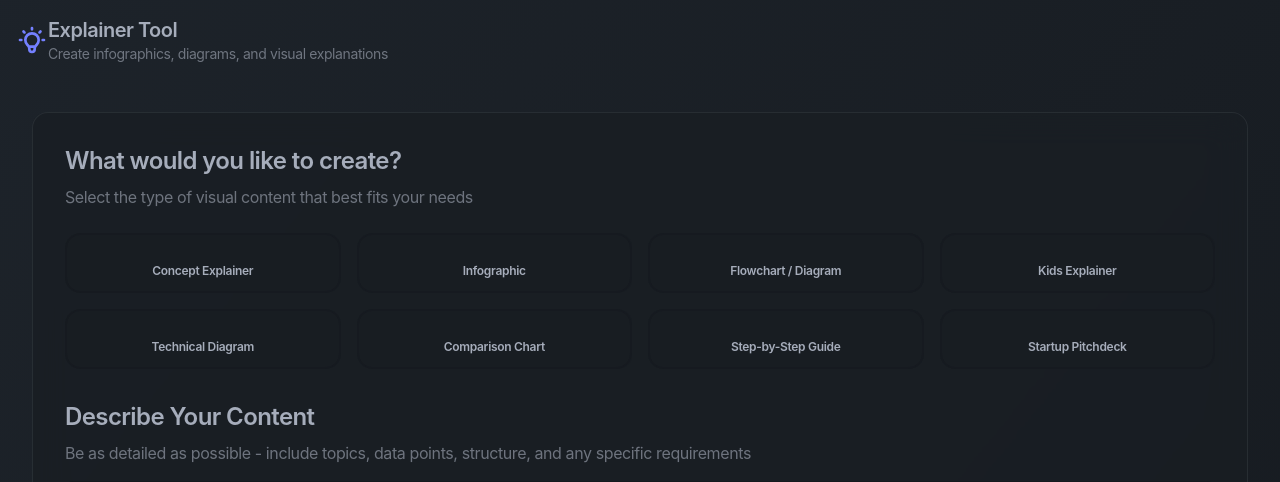
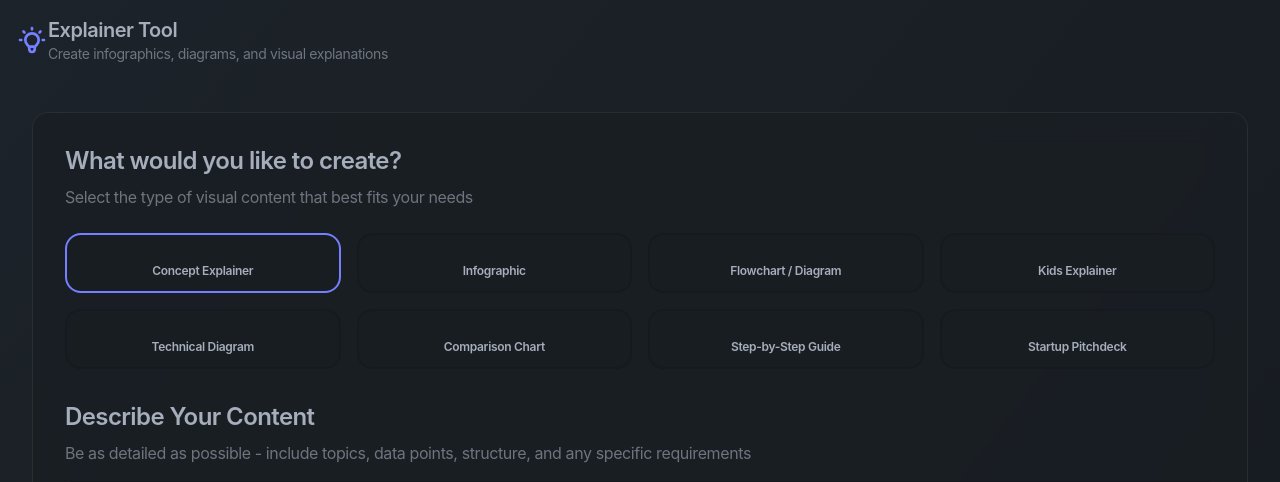
Before and after one commit to marketcalls/sketchmaker, a Flask app: page /explainer in a window 1280 px wide. Shown: the part 65-547 px from the top of the page. Run offline with Flask 3, Linux system fonts and the light colour scheme; the visitor is signed in with stand-in values (Sample User, id 1); some libraries are stand-ins or nearby versions.

Commit message:
updated explainer

```diff
--- a/templates/explainer.html
+++ b/templates/explainer.html
@@ -30,9 +30,9 @@
 
                         <div class="grid grid-cols-2 sm:grid-cols-3 lg:grid-cols-4 gap-3 sm:gap-4" id="contentTypeGrid">
                             {% for key, template in content_templates.items() %}
-                            <label class="cursor-pointer group">
-                                <input type="radio" name="content_type" value="{{ key }}" class="hidden peer" {% if loop.first %}checked{% endif %}>
-                                <div class="card bg-base-100/70 backdrop-blur-sm border-2 border-base-300/50 hover:border-primary/50 peer-checked:border-primary peer-checked:bg-primary/10 transition-all duration-200 h-full">
+                            <label class="cursor-pointer group content-type-card">
+                                <input type="radio" name="content_type" value="{{ key }}" class="hidden content-type-radio" {% if loop.first %}checked{% endif %}>
+                                <div class="card bg-base-100/70 backdrop-blur-sm border-2 border-base-300/50 hover:border-primary/50 transition-all duration-200 h-full content-type-box {% if loop.first %}border-primary bg-primary/10{% endif %}">
                                     <div class="card-body p-3 sm:p-4 text-center">
                                         <div class="text-2xl sm:text-3xl mb-2 text-primary">
                                             <i class="fas fa-{{ template.icon }}"></i>
@@ -327,6 +327,25 @@
     let currentImageId = null;
     let currentImageUrls = null;
 
+    // Content type selection handler
+    const contentTypeRadios = document.querySelectorAll('.content-type-radio');
+    const contentTypeBoxes = document.querySelectorAll('.content-type-box');
+
+    contentTypeRadios.forEach((radio, index) => {
+        radio.addEventListener('change', function() {
+            // Remove selected state from all boxes
+            contentTypeBoxes.forEach(box => {
+                box.classList.remove('border-primary', 'bg-primary/10');
+                box.classList.add('border-base-300/50');
+            });
+            // Add selected state to the clicked box
+            if (this.checked) {
+                contentTypeBoxes[index].classList.add('border-primary', 'bg-primary/10');
+                contentTypeBoxes[index].classList.remove('border-base-300/50');
+            }
+        });
+    });
+
     // Word counter helper
     function countWords(text) {
         return text.trim() ? text.trim().split(/\s+/).length : 0;
```
